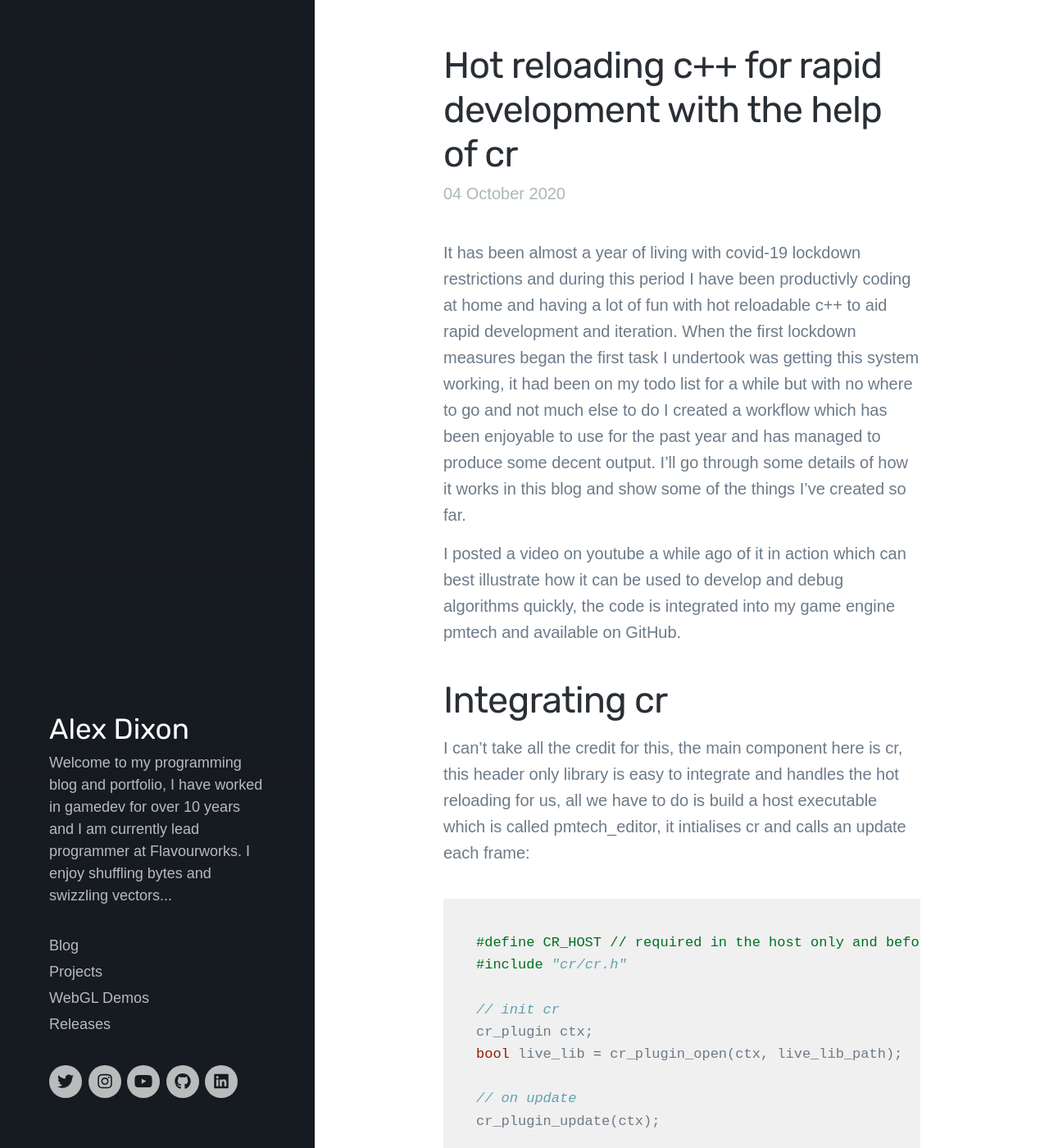
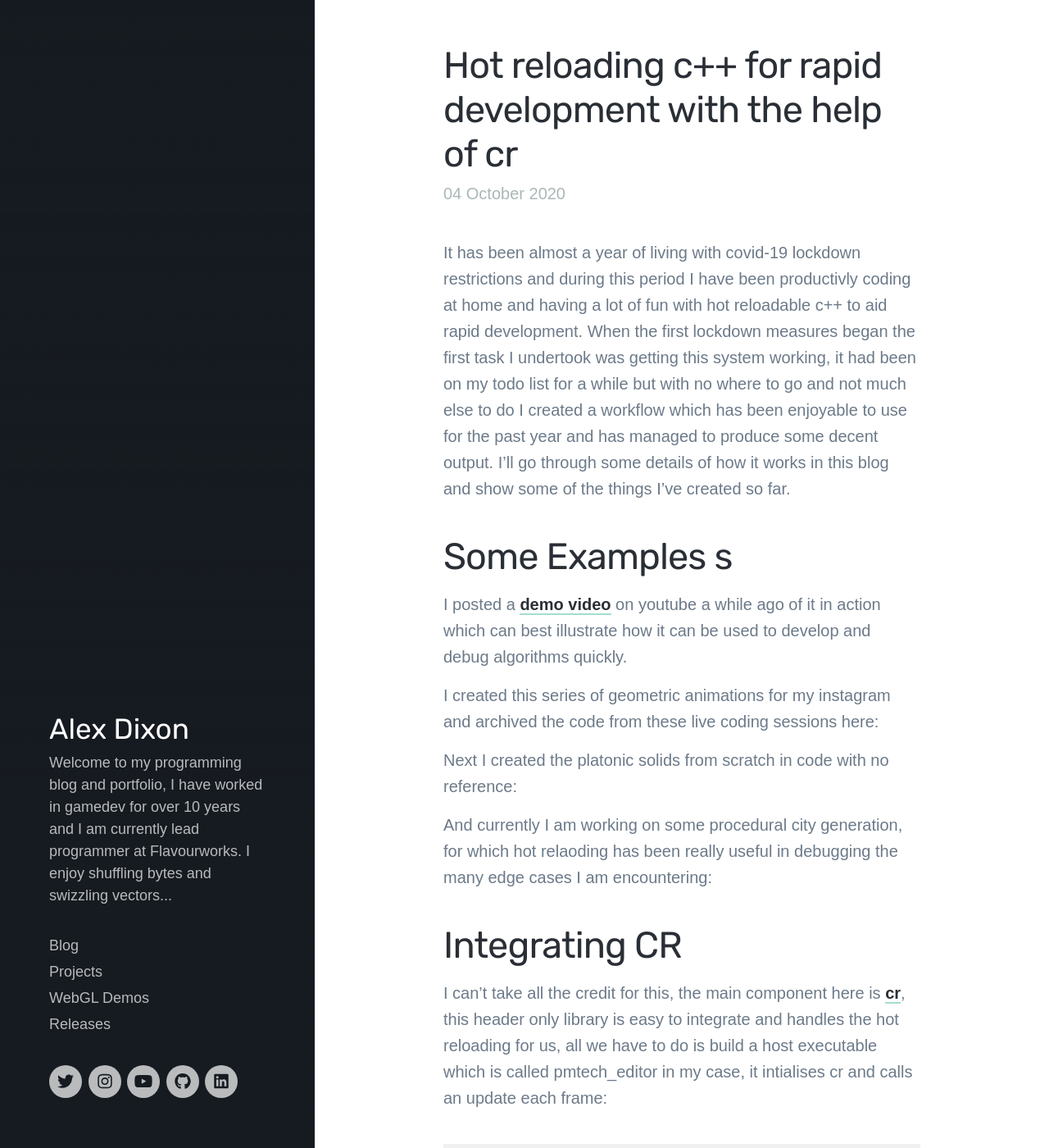
Before and after one commit to polymonster/polymonster.github.io, a Jekyll site: the page built from _posts/2021-02-06-live-reloading.md, in a window 1280 px wide and 1400 px high. Shown: the whole window at 82% size. Built offline with Jekyll 4.4.1, drawn with Linux system fonts in a browser that asks for light colours; nearby versions of some CDN libraries; some web fonts are replaced; some of the changed text lies outside the part shown.

Commit message:
- update post

````diff
--- a/_posts/2021-02-06-live-reloading.md
+++ b/_posts/2021-02-06-live-reloading.md
@@ -3,13 +3,21 @@ title: 'Hot reloading c++ for rapid development with the help of cr'
 date: 2020-10-04 00:00:00
 ---
 
-It has been almost a year of living with covid-19 lockdown restrictions and during this period I have been productivly coding at home and having a lot of fun with hot reloadable c++ to aid rapid development and iteration. When the first lockdown measures began the first task I undertook was getting this system working, it had been on my todo list for a while but with no where to go and not much else to do I created a workflow which has been enjoyable to use for the past year and has managed to produce some decent output. I'll go through some details of how it works in this blog and show some of the things I've created so far.
+It has been almost a year of living with covid-19 lockdown restrictions and during this period I have been productivly coding at home and having a lot of fun with hot reloadable c++ to aid rapid development. When the first lockdown measures began the first task I undertook was getting this system working, it had been on my todo list for a while but with no where to go and not much else to do I created a workflow which has been enjoyable to use for the past year and has managed to produce some decent output. I'll go through some details of how it works in this blog and show some of the things I've created so far.
 
-I posted a video on youtube a while ago of it in action which can best illustrate how it can be used to develop and debug algorithms quickly, the code is integrated into my game engine pmtech and available on GitHub.
+## Some Examples s
 
-## Integrating cr
+I posted a [demo video]() on youtube a while ago of it in action which can best illustrate how it can be used to develop and debug algorithms quickly.
 
-I can't take all the credit for this, the main component here is cr, this header only library is easy to integrate and handles the hot reloading for us, all we have to do is build a host executable which is called pmtech_editor, it intialises cr and calls an update each frame:
+I created this series of geometric animations for my instagram and archived the code from these live coding sessions here:
+
+Next I created the platonic solids from scratch in code with no reference:
+
+And currently I am working on some procedural city generation, for which hot relaoding has been really useful in debugging the many edge cases I am encountering:
+
+## Integrating CR
+
+I can't take all the credit for this, the main component here is [cr](), this header only library is easy to integrate and handles the hot reloading for us, all we have to do is build a host executable which is called pmtech_editor in my case, it intialises cr and calls an update each frame:
 
 ```c++
 #define CR_HOST // required in the host only and before including cr.h
@@ -48,7 +56,7 @@ CR_EXPORT int cr_main(struct cr_plugin *ctx, enum cr_op operation)
 ```
 The `on_load` function gets called each time we re-compile and reload live_lib and the update gets called each frame. That is all there is to it for a basic program setup, going beyond this starts to introduce some more engine specific details and the requirement for some additional build settings which are different depending on which platform you want to use.
 
-## Engine specific details
+## Engine Specific Details
 
 In the `cr_main` function I pass a live_context object which contains some pointers to systems of the game engine. The main one to focus on here is `ecs_scene` this is a container for a data-oriented entity component system, in the live_lib I can create entities in the `on_load` function and then manipulate and animate them inside the `on_update` function. The cr docs recommend to make as thin as possible host application but pmtech_editor is a faily large application it intialises all the rendering backend and handles window creation so when we reload live_lib those things remain persistent. There is also a core entity component system update which applies transforms, updates bounding volumes and makes draw calls driven by a config driven render system. This allows the live_lib to simply add things to the ecs:
 
@@ -93,8 +101,7 @@ void on_update(live_context* ctx)
 
 The symbols for all of pmtechs engine features are inside the pmtech_editor exe, but we also want to use them inside live_lib in order to do this we need to use dynamic symbol lookup which has some slight differences on each platform which I will cover next.
 
-
-## Multi platform support
+## Multi Platform Support
 
 I enjoy jumping around on different platforms and machines and also ensuring things work accross multiple platforms in as seamless and consistent way possible. For some it may be tedious but for my job I have had to support many different platforms and it has become second nature to me now. I have successfully got cr working with pmtech on Windows, macOS and Linux and have used it for extended periods on each of these platforms I will detail the steps required for each, as mentioned before I use premake to generate my project files so it is a simple as setting the poroject kind to `SharedLibrary` and supplying some linker flags. The live_lib project is setup to have include paths to be the same as the host executable pmtech but it has no libraries linked to it because we will dynamically link at run time.
 
@@ -118,7 +125,7 @@ I used this python script lib2def which parses the contents of a `.lib` and extr
 
 I added this step as a prebuild command to building the live_lib so it will always generate an up-to-date definition file, and finally as linker options to pass to MSVC `/DEF:pmtech.def`:
 
-### Workflow
+## Workflow
 
 For each platform my workflow is slightly different because I also want to debug at the same time as hot reloading, so I am using visual studio, xcode and vscode on different platforms. All of my setups these days are single screen so I split the screen to allow a debugger or text editor and the running application side by side:
 
@@ -128,7 +135,7 @@ On macOS I use xcode to debug and launch the host executable
 
 On windows I use visual studio to launch and debug the host and have a powershell prompt to build the live_lib.
 
-### Final Thoughts
+## Final Thoughts
 
 This has been a huge increase in productivity for me and also it's just so easy to jump and start experimenting ideas, it's not all plain sailing... there are sometimes issues where the reloading stops working and requires and app restart. If the host crashes because of bad code in the live_lib then recovering from this means building the live_lib again which doesnt crash and rebuilding the host so can sometimes get a bit fiddly. I found Windows so far to be the most unreliable, it can start failing much sooner than the others, after a few reloads it seems to revert back to an older dll version, I have also seen what looked like the on_update and on_load had been loaded from different dlls. I havent debugged these issues much yet but I will take a look at improving it.
 
````
